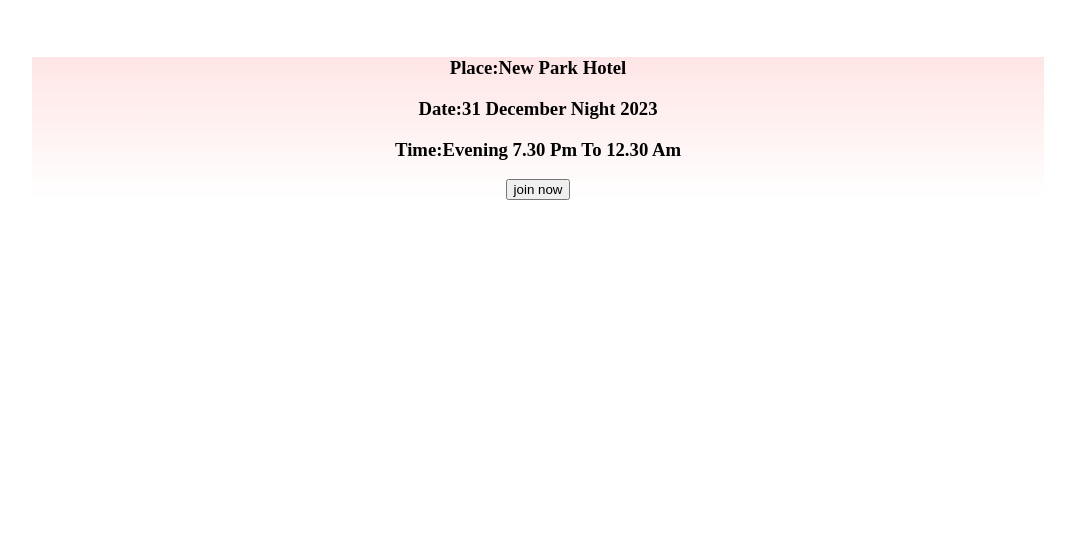
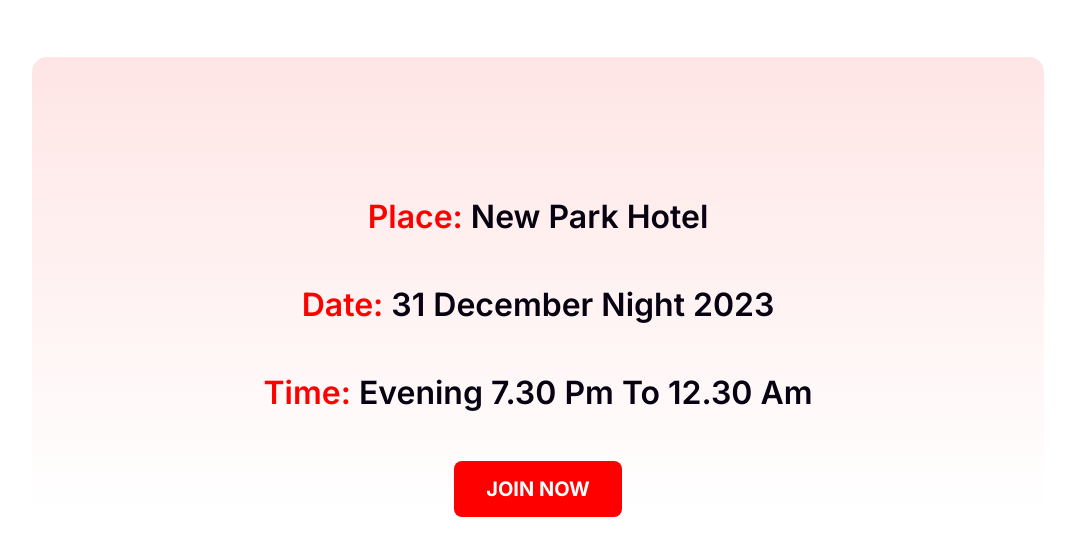
Before and after one commit to habibulalam/first-assignment, a plain HTML site: page index.html in a window 1280 px wide. Shown: the part 2304-2859 px from the top of the page, without its empty margins (102-1177 px from the left). Before the commit the page ends 2564 px from the top, so only its background shows below. Drawn offline with Linux system fonts and the light colour scheme.

Commit message:
added section3(Text,Button)

```diff
--- a/index.html
+++ b/index.html
@@ -50,13 +50,13 @@
         <section>
             <div class="section3">
                 <div class="section3-text">
-                    <h3 class="section3-head"><span>Place:</span>New Park Hotel</h3>
-                    <h3 class="section3-head"><span>Date:</spans>31 December Night 2023</h3>
-                    <h3 class="section3-head"><span>Time:</span>Evening 7.30 Pm To 12.30 Am</h3>
+                    <h3 class="section3-head"><span>Place:</span> New Park Hotel</h3>
+                    <h3 class="section3-head"> <span>Date:</span> 31 December Night 2023</h3>
+                    <h3 class="section3-head"><span>Time:</span> Evening 7.30 Pm To 12.30 Am</h3>
 
                 </div>
                 <div class="section3-button">
-                    <button class="section3-button">join now</button>
+                    <button>join now</button>
 
                 </div>
             </div>
--- a/styles/style.css
+++ b/styles/style.css
@@ -5,7 +5,7 @@
 
 /* banner related style */
 .banner {
-    background: linear-gradient(180deg, #070211 0%, rgba(7, 2, 17, 0.00) 100%), url("/resources/Banner\ Image.png");
+    background: linear-gradient(180deg, #070211 0%, rgba(7, 2, 17, 0.00) 100%), url("../resources/Banner\ Image.png");
     background-repeat: no-repeat;
     width: 80%;
     max-width: 1300px;
@@ -69,7 +69,7 @@
 
 /* midnight party section styles*/
 .section2 {
-    background: linear-gradient(90deg, #070211 0%, rgba(7, 2, 17, 0.00) 100%), url("/resources/Vectorrr.png");
+    background: linear-gradient(90deg, #070211 0%, rgba(7, 2, 17, 0.00) 100%), url("../resources/Vectorrr.png");
     background-repeat: no-repeat;
     width: 80%;
     max-width: 1300px;
@@ -77,9 +77,11 @@
     border-radius: 15px;
 
 }
-.section2-text{
+
+.section2-text {
     padding-left: 20px;
 }
+
 .text-image {
     display: flex;
     justify-content: center;
@@ -122,16 +124,68 @@
     border: none;
     border-radius: 5px;
 }
-.section2-button:hover{
-    background-color:bisque;
+
+.section2-button:hover {
+    background-color: bisque;
     color: black;
 }
 
 /* Place,Date,Time  Section related styles */
-.section3{
+.section3 {
     background: linear-gradient(180deg, rgba(255, 0, 0, 0.10) 0%, rgba(255, 0, 0, 0.00) 100%);
     width: 80%;
     max-width: 1300px;
     margin: 60px auto 60px;
     text-align: center;
+    border-radius: 15px;
 }
+
+.section3-text {
+    padding-top: 100px;
+    margin-bottom: 40px;
+}
+
+.section3-head {
+    color: #070211;
+    font-family: Inter;
+    font-size: 32px;
+    font-weight: 600;
+    line-height: 56px;
+}
+
+.section3-head span {
+    color: #F00;
+    text-align: center;
+    font-family: Inter;
+    font-size: 32px;
+    font-weight: 600;
+}
+
+.section3-button {
+    margin-bottom: 100px;
+}
+
+.section3-button button {
+    padding: 16px 32px;
+    border: none;
+    border-radius: 8px;
+    background: #F00;
+    color: #FFF;
+    text-align: center;
+    font-family: Inter;
+    font-size: 20px;
+    font-style: normal;
+    font-weight: 700;
+    line-height: normal;
+    text-transform: uppercase;
+    cursor: pointer;
+}
+button:hover{
+    background-color:cyan;
+    color: black;
+}
+
+/* bonus section */
+
+
+/* optional section */
```
